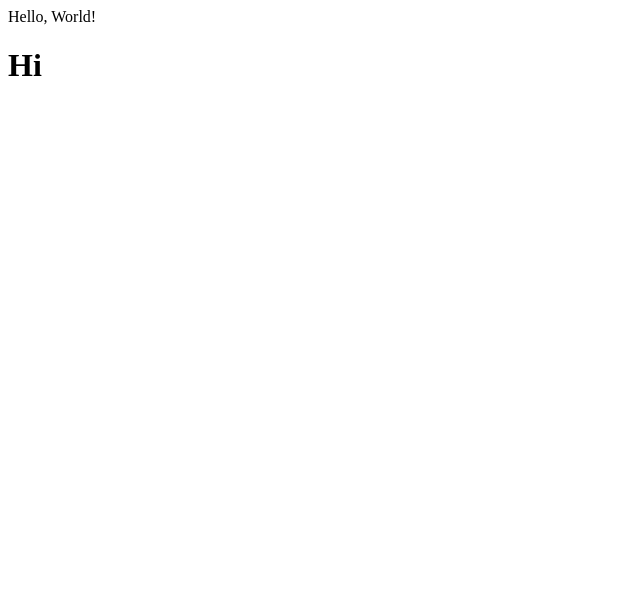
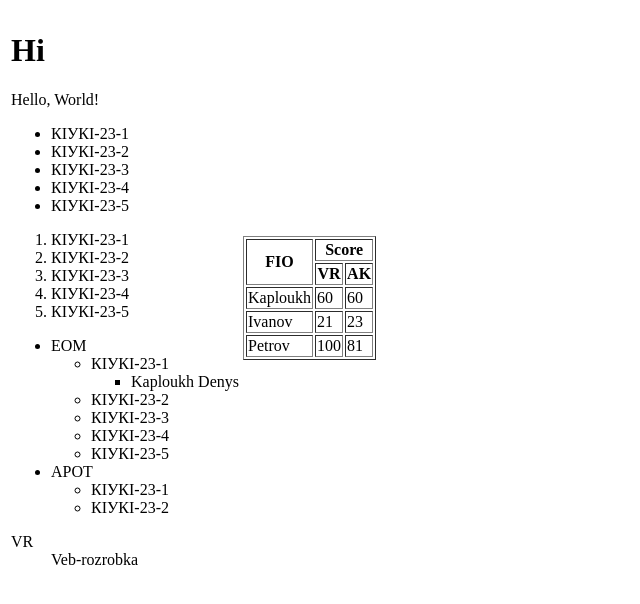
Before and after one commit to dDenisK/LB1, a plain HTML site: page index.html in a window 1280 px wide. Shown: the whole page, without its empty margins (0-640 px from the left). Drawn offline with Linux system fonts and the light colour scheme.

Commit message:
after lecture 2

```diff
--- a/index.html
+++ b/index.html
@@ -1,5 +1,6 @@
 <!DOCTYPE html>
 <html lang="en">
+
 <head>
     <meta charset="UTF-8">
     <meta name="viewport" content="width=device-width, initial-scale=1.0">
@@ -7,8 +8,90 @@
     <meta name="keywords" content="лаборатрна робота, університет, веб-розробка, HTML">
     <title>LB1</title>
 </head>
+
 <body>
-    Hello, World!
-    <h1>Hi</h1>
+    <table>
+        <tr>
+            <td>
+                <h1>Hi</h1>
+                Hello, World!
+                <ul>
+                    <li>КІУКІ-23-1</li>
+                    <li>КІУКІ-23-2</li>
+                    <li>КІУКІ-23-3</li>
+                    <li>КІУКІ-23-4</li>
+                    <li>КІУКІ-23-5</li>
+                </ul>
+
+                <ol>
+                    <li>КІУКІ-23-1</li>
+                    <li>КІУКІ-23-2</li>
+                    <li>КІУКІ-23-3</li>
+                    <li>КІУКІ-23-4</li>
+                    <li>КІУКІ-23-5</li>
+                </ol>
+
+                <ul>
+                    <li>EOM
+                        <ul>
+                            <li>КІУКІ-23-1
+                                <ul>
+                                    <li>Kaploukh Denys</li>
+                                </ul>
+                            </li>
+                            <li>КІУКІ-23-2</li>
+                            <li>КІУКІ-23-3</li>
+                            <li>КІУКІ-23-4</li>
+                            <li>КІУКІ-23-5</li>
+                        </ul>
+                    </li>
+                    <li>APOT
+                        <ul>
+                            <li>КІУКІ-23-1</li>
+                            <li>КІУКІ-23-2</li>
+                        </ul>
+                    </li>
+                </ul>
+
+                <dl>
+                    <dt>VR</dt>
+                    <dd>Veb-rozrobka</dd>
+                </dl>
+            </td>
+            <td>
+                <table border="1">
+                    <thead>
+                        <tr>
+                            <th rowspan="2">FIO</th>
+                            <th colspan="2">Score</th>
+                        </tr>
+                        <tr>
+                            <th>VR</th>
+                            <th>AK</th>
+                        </tr>
+                    </thead>
+                    <tbody>
+                        <tr>
+                            <td>Kaploukh</td>
+                            <td>60</td>
+                            <td>60</td>
+                        </tr>
+                        <tr>
+                            <td>Ivanov</td>
+                            <td>21</td>
+                            <td>23</td>
+                        </tr>
+                        <tr>
+                            <td>Petrov</td>
+                            <td>100</td>
+                            <td>81</td>
+                        </tr>
+                    </tbody>
+                </table>
+            </td>
+        </tr>
+    </table>
+
 </body>
+
 </html>
```
